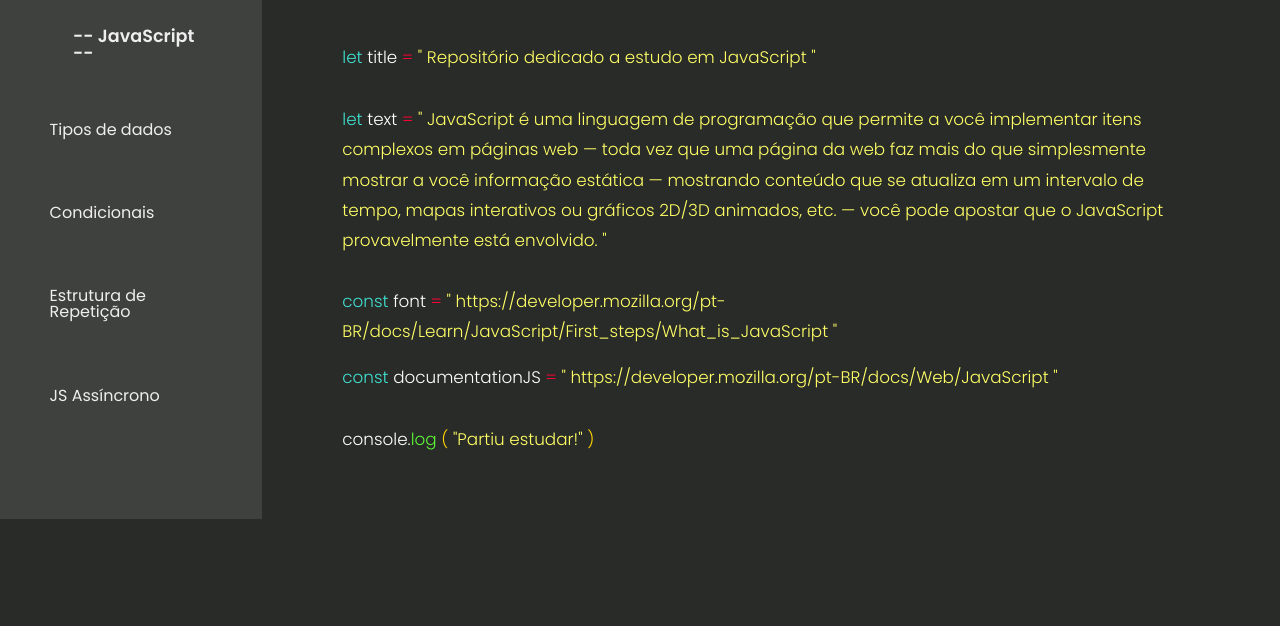
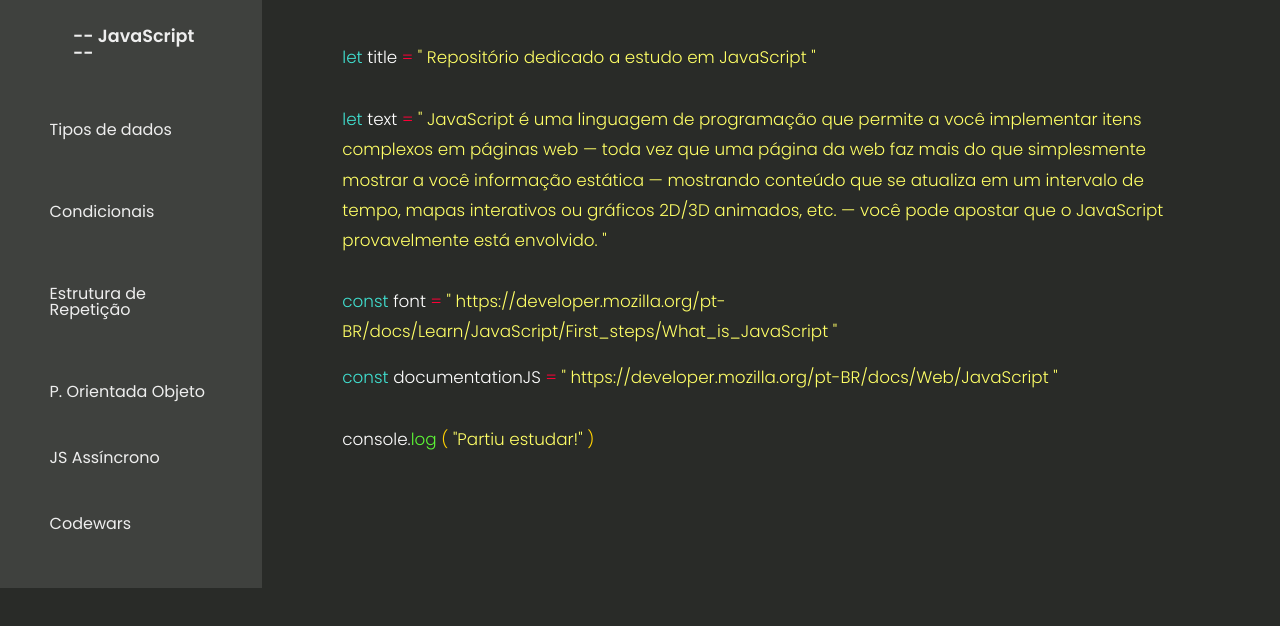
Before and after one commit to Sara-Lirio/JavaScript__, a plain HTML site: page index.html in a window 1280 px wide. Shown: the part 102-728 px from the top of the page. Drawn offline with Linux system fonts and the light colour scheme.

Commit message:
Atualizando sessão principal do index.html

```diff
--- a/index.html
+++ b/index.html
@@ -54,6 +54,14 @@
                             </li>
                         </ul>
                     </li>
+                    <li><a href="#">P. Orientada Objeto</a>
+                        <!-- <ul>
+                            <li><a href="#">Fetch</a></li>
+                            <li>
+                                <a href="#">Promise</a>
+                            </li>
+                        </ul> -->
+                    </li>
                     <li><a href="#">JS Assíncrono</a>
                         <ul>
                             <li><a href="#">Fetch</a></li>
@@ -61,6 +69,9 @@
                                 <a href="#">Promise</a>
                             </li>
                         </ul>
+                    </li>
+                    <li><a href="#">Codewars</a>
+
                     </li>
                 </ul>
             </nav>
--- a/src/css/index.css
+++ b/src/css/index.css
@@ -68,7 +68,7 @@ nav.vertical{
     color:#eee;
     font-family: 'Poppins', sans-serif;
     text-decoration:none;
-    padding:1.6em 1.5em;
+    padding:1.6em 1.5em 1.52em 1.5em;
     background: #3f413e;
     transition:0.2s;
 
```
